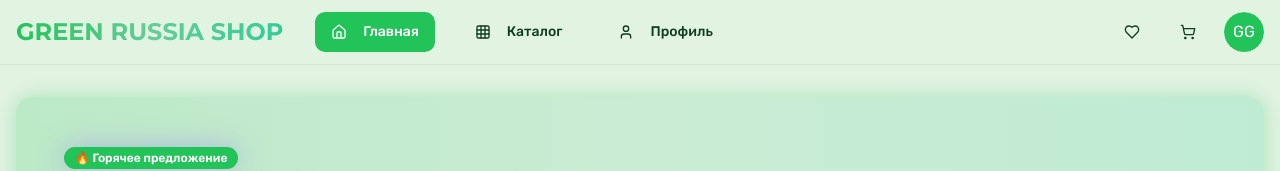
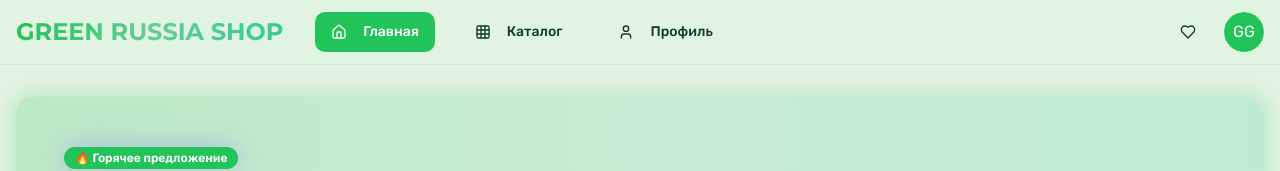
Before and after one commit to pr-poehali-dev/game-store-duplicate, a React (Vite) app: page / in a window 1280 px wide. Shown: the top 171 px of the page. Built offline with nearby package versions, Linux system fonts and the light colour scheme.

Commit message:
Удалить корзину

```diff
--- a/src/pages/Index.tsx
+++ b/src/pages/Index.tsx
@@ -104,14 +104,6 @@ export default function Index() {
               {wishlist.length > 0 && (
                 <Badge className="absolute -top-1 -right-1 h-5 w-5 p-0 flex items-center justify-center">
                   {wishlist.length}
-                </Badge>
-              )}
-            </Button>
-            <Button variant="ghost" size="icon" className="relative hover-scale">
-              <Icon name="ShoppingCart" className="h-5 w-5" />
-              {cart.length > 0 && (
-                <Badge className="absolute -top-1 -right-1 h-5 w-5 p-0 flex items-center justify-center">
-                  {cart.length}
                 </Badge>
               )}
             </Button>
```
